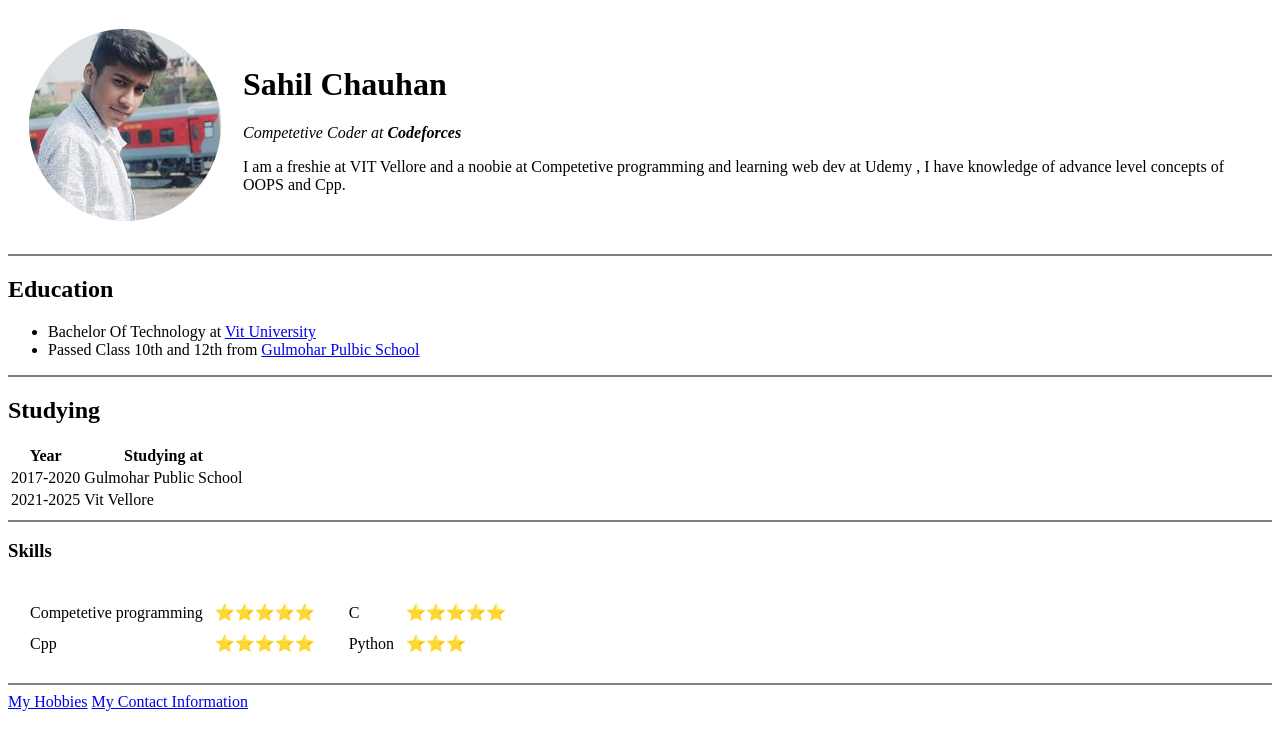
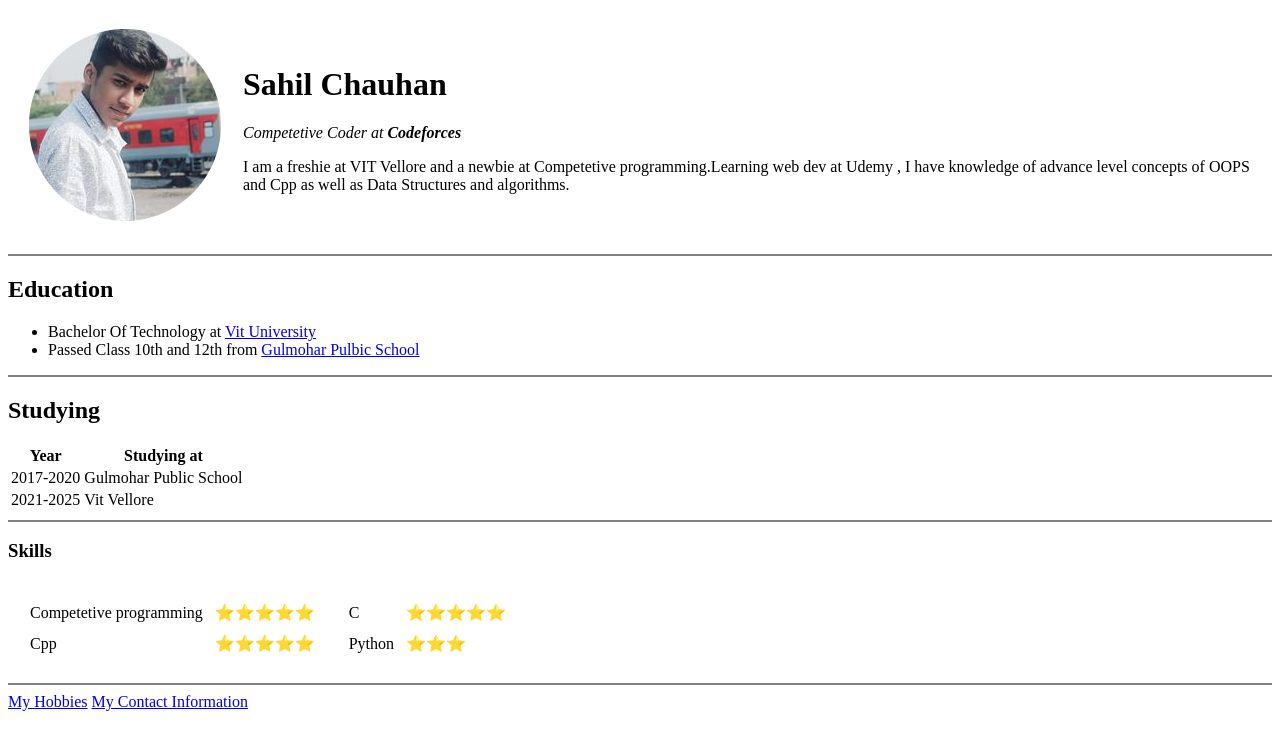
Before and after one commit to sahil-0007/CV, a plain HTML site: page index.html in a window 1280 px wide. Drawn offline with Linux system fonts and the light colour scheme.

Commit message:
Update index.html

```diff
--- a/index.html
+++ b/index.html
@@ -12,8 +12,8 @@
         <td> <img src="Images/myimage.png" alt="My Profile picture"> </td>
         <td><h1>Sahil Chauhan</h1>
     <p><em>Competetive Coder at <strong>Codeforces</strong></p></em>
-    <p>I am a freshie at VIT Vellore and a noobie at Competetive programming and learning web dev
-        at Udemy , I have knowledge of advance level concepts of OOPS and Cpp.
+    <p>I am a freshie at VIT Vellore and a newbie at Competetive programming.Learning web dev
+        at Udemy , I have knowledge of advance level concepts of OOPS and Cpp as well as Data Structures and algorithms.
     </p> </td>
       </tr>
     </table>
```
